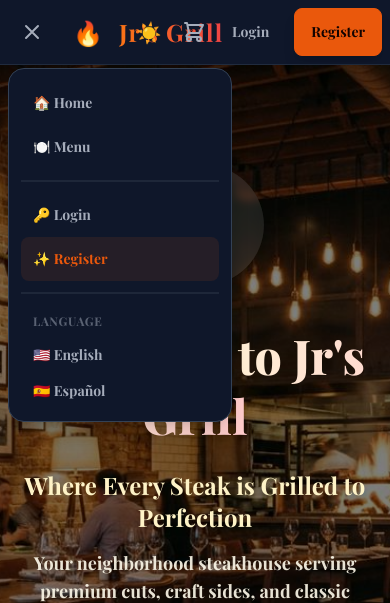
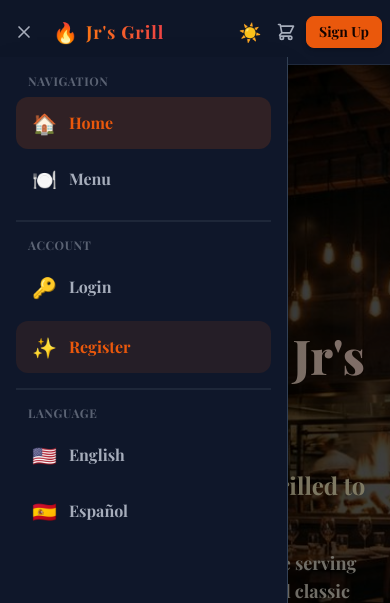
Before and after one commit to SalimFraj/smart-restaurant, a React (Vite) app in the folder frontend/: page / in a window 390 px wide. Both pictures are taken after a click on the button "Toggle menu". Shown: the top 603 px of the page. Built offline with nearby package versions, Linux system fonts and the light colour scheme; no server answers.

Commit message:
Fix Navbar responsivness

```diff
--- a/frontend/src/components/Navbar.jsx
+++ b/frontend/src/components/Navbar.jsx
@@ -1,5 +1,5 @@
-import { useState } from 'react';
-import { Link, useNavigate } from 'react-router-dom';
+import { useState, useEffect } from 'react';
+import { Link, useNavigate, useLocation } from 'react-router-dom';
 import { useAuth } from '../context/AuthContext';
 import { useCartStore, useUIStore } from '../store';
 import { useSocket } from '../hooks/useSocket';
@@ -11,11 +11,28 @@ export default function Navbar() {
   const items = useCartStore((state) => state.items);
   const { theme, toggleTheme } = useUIStore();
   const navigate = useNavigate();
+  const location = useLocation();
   const { t, i18n } = useTranslation();
   const [mobileMenuOpen, setMobileMenuOpen] = useState(false);
 
   // Initialize WebSocket connection
   useSocket();
+
+  // Close mobile menu on route change
+  useEffect(() => {
+    setMobileMenuOpen(false);
+  }, [location.pathname]);
+
+  // Close mobile menu when clicking outside
+  useEffect(() => {
+    const handleClickOutside = (e) => {
+      if (mobileMenuOpen && !e.target.closest('.mobile-menu-container')) {
+        setMobileMenuOpen(false);
+      }
+    };
+    document.addEventListener('click', handleClickOutside);
+    return () => document.removeEventListener('click', handleClickOutside);
+  }, [mobileMenuOpen]);
 
   // Calculate cart count from items - this ensures reactivity
   const cartCount = items.reduce((count, item) => count + item.quantity, 0);
@@ -34,23 +51,43 @@ export default function Navbar() {
     setMobileMenuOpen(false);
   };
 
+  const NavLink = ({ to, children, className = '' }) => {
+    const isActive = location.pathname === to;
     return (
-    <div className="navbar bg-base-100/95 backdrop-blur-md shadow-lg sticky top-0 z-50 border-b border-base-300/50">
-      <div className="navbar-start">
+      <Link
+        to={to}
+        className={`btn btn-ghost btn-sm md:btn-md rounded-lg transition-all duration-200 ${isActive ? 'bg-primary/15 text-primary font-semibold' : 'hover:bg-primary/10 hover:text-primary'
+          } ${className}`}
+        onClick={closeMobileMenu}
+      >
+        {children}
+      </Link>
+    );
+  };
+
+  return (
+    <>
+      <div className="navbar bg-base-100/95 backdrop-blur-md shadow-lg sticky top-0 z-50 border-b border-base-300/50 px-2 sm:px-4 lg:px-6">
+        {/* NAVBAR START - Logo & Mobile Menu */}
+        <div className="navbar-start gap-1">
           {/* Hamburger Menu Button - visible on mobile/tablet */}
-        <div className="dropdown lg:hidden">
+          <div className="mobile-menu-container xl:hidden">
             <button
-            tabIndex={0}
-            className="btn btn-ghost btn-circle"
-            onClick={() => setMobileMenuOpen(!mobileMenuOpen)}
+              className="btn btn-ghost btn-circle btn-sm sm:btn-md"
+              onClick={(e) => {
+                e.stopPropagation();
+                setMobileMenuOpen(!mobileMenuOpen);
+              }}
               aria-label="Toggle menu"
+              aria-expanded={mobileMenuOpen}
             >
               <svg
                 xmlns="http://www.w3.org/2000/svg"
-              className="h-6 w-6"
+                className="h-5 w-5 sm:h-6 sm:w-6 transition-transform duration-200"
                 fill="none"
                 viewBox="0 0 24 24"
                 stroke="currentColor"
+                style={{ transform: mobileMenuOpen ? 'rotate(90deg)' : 'rotate(0deg)' }}
               >
                 {mobileMenuOpen ? (
                   <path
@@ -69,167 +106,65 @@ export default function Navbar() {
                 )}
               </svg>
             </button>
-          {mobileMenuOpen && (
-            <ul
-              tabIndex={0}
-              className="menu menu-sm dropdown-content mt-3 z-[100] p-3 shadow-xl bg-base-100 rounded-box w-56 border border-base-300"
-            >
-              <li>
-                <Link
-                  to="/"
-                  className="py-3 hover:bg-primary/10 hover:text-primary rounded-lg"
-                  onClick={closeMobileMenu}
-                >
-                  🏠 {t('nav.home')}
+          </div>
+
+          {/* Logo */}
+          <Link to="/" className="btn btn-ghost px-2 sm:px-3 hover:scale-105 transition-transform">
+            <span className="text-xl sm:text-2xl">🔥</span>
+            <span className="gradient-text-sunset font-playfair tracking-wider text-lg sm:text-xl lg:text-2xl font-bold">
+              Jr's Grill
+            </span>
           </Link>
-              </li>
-              <li>
-                <Link
-                  to="/menu"
-                  className="py-3 hover:bg-primary/10 hover:text-primary rounded-lg"
-                  onClick={closeMobileMenu}
-                >
-                  🍽️ {t('nav.menu')}
-                </Link>
-              </li>
+        </div>
+
+        {/* NAVBAR CENTER - Desktop Navigation (hidden on mobile/tablet) */}
+        <div className="navbar-center hidden xl:flex">
+          <ul className="menu menu-horizontal px-1 gap-1">
+            <li><NavLink to="/">{t('nav.home')}</NavLink></li>
+            <li><NavLink to="/menu">{t('nav.menu')}</NavLink></li>
             {user && (
               <>
-                  <li>
-                    <Link
-                      to="/orders"
-                      className="py-3 hover:bg-primary/10 hover:text-primary rounded-lg"
-                      onClick={closeMobileMenu}
-                    >
-                      📋 {t('nav.orders')}
-                    </Link>
-                  </li>
-                  <li>
-                    <Link
-                      to="/reservations"
-                      className="py-3 hover:bg-primary/10 hover:text-primary rounded-lg"
-                      onClick={closeMobileMenu}
-                    >
-                      📅 {t('nav.reservations')}
-                    </Link>
-                  </li>
+                <li><NavLink to="/orders">{t('nav.orders')}</NavLink></li>
+                <li><NavLink to="/reservations">{t('nav.reservations')}</NavLink></li>
               </>
             )}
             {user?.role === 'admin' && (
               <li>
                 <Link
                   to="/admin"
-                    className="py-3 hover:bg-secondary/10 hover:text-secondary rounded-lg"
-                    onClick={closeMobileMenu}
+                  className={`btn btn-ghost btn-sm md:btn-md rounded-lg transition-all duration-200 ${location.pathname.startsWith('/admin')
+                      ? 'bg-secondary/15 text-secondary font-semibold'
+                      : 'hover:bg-secondary/10 hover:text-secondary'
+                    }`}
                 >
-                    👨‍💼 {t('nav.admin')}
+                  {t('nav.admin')}
                 </Link>
               </li>
             )}
-              <div className="divider my-1"></div>
-              {!user && !loading && (
-                <>
-                  <li>
-                    <Link
-                      to="/login"
-                      className="py-3 hover:bg-primary/10 hover:text-primary rounded-lg"
-                      onClick={closeMobileMenu}
-                    >
-                      🔑 {t('nav.login')}
-                    </Link>
-                  </li>
-                  <li>
-                    <Link
-                      to="/register"
-                      className="py-3 bg-primary/10 text-primary hover:bg-primary/20 rounded-lg font-medium"
-                      onClick={closeMobileMenu}
-                    >
-                      ✨ {t('nav.register')}
-                    </Link>
-                  </li>
-                </>
-              )}
-              <div className="divider my-1"></div>
-              <li className="menu-title">
-                <span className="text-xs uppercase tracking-wider text-base-content/50">Language</span>
-              </li>
+          </ul>
+        </div>
+
+        {/* NAVBAR END - Actions */}
+        <div className="navbar-end gap-1 sm:gap-2">
+          {/* Language Selector - Desktop only */}
+          <div className="dropdown dropdown-end hidden lg:block">
+            <div tabIndex={0} role="button" className="btn btn-ghost btn-circle btn-sm hover:scale-105 transition-transform">
+              <span className="text-lg">{i18n.language === 'en' ? '🇺🇸' : '🇪🇸'}</span>
+            </div>
+            <ul tabIndex={0} className="dropdown-content menu bg-base-100 rounded-box z-[100] w-36 p-2 shadow-xl border border-base-300 mt-2">
               <li>
                 <button
-                  onClick={() => {
-                    changeLanguage('en');
-                    closeMobileMenu();
-                  }}
-                  className={`py-2 hover:bg-primary/10 rounded-lg ${i18n.language === 'en' ? 'bg-primary/10 text-primary font-medium' : ''}`}
+                  onClick={() => changeLanguage('en')}
+                  className={`hover:bg-primary/10 rounded-lg text-sm ${i18n.language === 'en' ? 'bg-primary/10 text-primary' : ''}`}
                 >
                   🇺🇸 English
                 </button>
               </li>
               <li>
                 <button
-                  onClick={() => {
-                    changeLanguage('es');
-                    closeMobileMenu();
-                  }}
-                  className={`py-2 hover:bg-primary/10 rounded-lg ${i18n.language === 'es' ? 'bg-primary/10 text-primary font-medium' : ''}`}
+                  onClick={() => changeLanguage('es')}
+                  className={`hover:bg-primary/10 rounded-lg text-sm ${i18n.language === 'es' ? 'bg-primary/10 text-primary' : ''}`}
                 >
-                  🇪🇸 Español
-                </button>
-              </li>
-            </ul>
-          )}
-        </div>
-        <Link to="/" className="btn btn-ghost text-xl font-bold hover-scale transition-transform">
-          <span className="text-2xl mr-2">🔥</span>
-          <span className="gradient-text-sunset font-playfair tracking-wider text-2xl">Jr's Grill</span>
-        </Link>
-      </div>
-      <div className="navbar-center hidden lg:flex">
-        <ul className="menu menu-horizontal px-1 gap-1">
-          <li>
-            <Link to="/" className="btn btn-ghost rounded-lg hover:bg-primary/10 hover:text-primary transition-all">
-              {t('nav.home')}
-            </Link>
-          </li>
-          <li>
-            <Link to="/menu" className="btn btn-ghost rounded-lg hover:bg-primary/10 hover:text-primary transition-all">
-              {t('nav.menu')}
-            </Link>
-          </li>
-          {user && (
-            <>
-              <li>
-                <Link to="/orders" className="btn btn-ghost rounded-lg hover:bg-primary/10 hover:text-primary transition-all">
-                  {t('nav.orders')}
-                </Link>
-              </li>
-              <li>
-                <Link to="/reservations" className="btn btn-ghost rounded-lg hover:bg-primary/10 hover:text-primary transition-all">
-                  {t('nav.reservations')}
-                </Link>
-              </li>
-            </>
-          )}
-          {user?.role === 'admin' && (
-            <li>
-              <Link to="/admin" className="btn btn-ghost rounded-lg hover:bg-secondary/10 hover:text-secondary transition-all">
-                {t('nav.admin')}
-              </Link>
-            </li>
-          )}
-        </ul>
-      </div>
-      <div className="navbar-end gap-2">
-        <div className="dropdown dropdown-end hidden lg:block">
-          <div tabIndex={0} role="button" className="btn btn-ghost btn-circle hover-scale transition-transform">
-            <span className="text-xl">{i18n.language === 'en' ? '🇺🇸' : '🇪🇸'}</span>
-          </div>
-          <ul tabIndex={0} className="dropdown-content menu bg-base-100 rounded-box z-[1] w-40 p-2 shadow-xl border border-base-300">
-            <li>
-              <button onClick={() => changeLanguage('en')} className="hover:bg-primary/10 rounded-lg">
-                🇺🇸 English
-              </button>
-            </li>
-            <li>
-              <button onClick={() => changeLanguage('es')} className="hover:bg-primary/10 rounded-lg">
                   🇪🇸 Español
                 </button>
               </li>
@@ -238,25 +173,21 @@ export default function Navbar() {
 
           {/* Theme Toggle */}
           <button
-          className="btn btn-ghost btn-circle hover-scale transition-transform"
+            className="btn btn-ghost btn-circle btn-sm sm:btn-md hover:scale-105 transition-transform"
             onClick={toggleTheme}
             title="Toggle Theme"
           >
-          {theme === 'light' ? (
-            <span className="text-xl">🌙</span>
-          ) : (
-            <span className="text-xl">☀️</span>
-          )}
+            <span className="text-lg sm:text-xl">{theme === 'light' ? '🌙' : '☀️'}</span>
           </button>
 
-        {/* Notification Center */}
+          {/* Notification Center - logged in users only */}
           {user && <NotificationCenter />}
 
           {/* Cart Icon with Reactive Badge */}
-        <Link to="/cart" className="btn btn-ghost btn-circle indicator hover-scale transition-transform">
+          <Link to="/cart" className="btn btn-ghost btn-circle btn-sm sm:btn-md indicator hover:scale-105 transition-transform">
             <svg
               xmlns="http://www.w3.org/2000/svg"
-            className="h-6 w-6"
+              className="h-5 w-5 sm:h-6 sm:w-6"
               fill="none"
               viewBox="0 0 24 24"
               stroke="currentColor"
@@ -269,44 +200,201 @@ export default function Navbar() {
               />
             </svg>
             {cartCount > 0 && (
-            <span className="badge badge-sm badge-primary indicator-item animate-bounce-in">
-              {cartCount}
+              <span className="badge badge-xs sm:badge-sm badge-primary indicator-item animate-bounce-in font-bold">
+                {cartCount > 99 ? '99+' : cartCount}
               </span>
             )}
           </Link>
 
+          {/* User Menu / Auth Buttons */}
           {user ? (
             <div className="dropdown dropdown-end">
-            <div tabIndex={0} role="button" className="btn btn-ghost rounded-lg hover:bg-primary/10 transition-all">
+              <div tabIndex={0} role="button" className="btn btn-ghost btn-sm sm:btn-md rounded-lg hover:bg-primary/10 transition-all px-2 sm:px-3">
                 <div className="avatar placeholder">
-                <div className="bg-primary text-primary-content rounded-full w-10">
-                  <span className="text-sm font-bold">{user.name.charAt(0).toUpperCase()}</span>
+                  <div className="bg-primary text-primary-content rounded-full w-8 sm:w-10">
+                    <span className="text-xs sm:text-sm font-bold">{user.name.charAt(0).toUpperCase()}</span>
                   </div>
                 </div>
-              <span className="ml-2 hidden sm:inline-block font-medium">{user.name}</span>
+                <span className="ml-1 sm:ml-2 hidden md:inline-block font-medium text-sm truncate max-w-[100px]">
+                  {user.name}
+                </span>
+                <svg className="w-4 h-4 ml-1 hidden sm:block" fill="none" stroke="currentColor" viewBox="0 0 24 24">
+                  <path strokeLinecap="round" strokeLinejoin="round" strokeWidth="2" d="M19 9l-7 7-7-7" />
+                </svg>
               </div>
-            <ul tabIndex={0} className="dropdown-content menu bg-base-100 rounded-box z-[1] w-64 p-2 shadow-xl border border-base-300 mt-2">
-              <li className="">
-                <span className="text-sm text-base-content/70 truncate max-w-full block">{user.email}</span>
+              <ul tabIndex={0} className="dropdown-content menu bg-base-100 rounded-box z-[100] w-56 p-2 shadow-xl border border-base-300 mt-2">
+                <li className="px-3 py-2 border-b border-base-200">
+                  <div className="flex flex-col gap-0.5">
+                    <span className="font-semibold text-sm">{user.name}</span>
+                    <span className="text-xs text-base-content/60 truncate">{user.email}</span>
+                    {user.role === 'admin' && (
+                      <span className="badge badge-secondary badge-xs mt-1">Admin</span>
+                    )}
+                  </div>
                 </li>
-              <li>
-                <button onClick={handleLogout} className="hover:bg-error/10 hover:text-error rounded-lg">
+                <li className="mt-1">
+                  <button onClick={handleLogout} className="hover:bg-error/10 hover:text-error rounded-lg text-sm">
+                    <svg className="w-4 h-4" fill="none" stroke="currentColor" viewBox="0 0 24 24">
+                      <path strokeLinecap="round" strokeLinejoin="round" strokeWidth="2" d="M17 16l4-4m0 0l-4-4m4 4H7m6 4v1a3 3 0 01-3 3H6a3 3 0 01-3-3V7a3 3 0 013-3h4a3 3 0 013 3v1" />
+                    </svg>
                     {t('nav.logout')}
                   </button>
                 </li>
               </ul>
             </div>
           ) : !loading ? (
-          <>
-            <Link to="/login" className="btn btn-ghost rounded-lg hover:bg-primary/10 transition-all">
+            <div className="flex gap-1 sm:gap-2">
+              <Link to="/login" className="btn btn-ghost btn-sm rounded-lg hover:bg-primary/10 transition-all hidden sm:flex">
                 {t('nav.login')}
               </Link>
-            <Link to="/register" className="btn btn-primary rounded-lg shadow-lg hover:shadow-xl hover-scale transition-all">
-              {t('nav.register')}
+              <Link to="/register" className="btn btn-primary btn-sm rounded-lg shadow-md hover:shadow-lg hover:scale-105 transition-all">
+                <span className="hidden sm:inline">{t('nav.register')}</span>
+                <span className="sm:hidden">Sign Up</span>
               </Link>
-          </>
+            </div>
           ) : null}
         </div>
       </div>
+
+      {/* MOBILE MENU OVERLAY */}
+      <div
+        className={`fixed inset-0 bg-black/50 z-40 xl:hidden transition-opacity duration-300 ${mobileMenuOpen ? 'opacity-100' : 'opacity-0 pointer-events-none'
+          }`}
+        onClick={closeMobileMenu}
+      />
+
+      {/* MOBILE MENU SLIDE-IN PANEL */}
+      <div
+        className={`mobile-menu-container fixed top-[57px] sm:top-[65px] left-0 w-72 sm:w-80 h-[calc(100vh-57px)] sm:h-[calc(100vh-65px)] bg-base-100 z-50 xl:hidden transform transition-transform duration-300 ease-out shadow-2xl border-r border-base-300 overflow-y-auto ${mobileMenuOpen ? 'translate-x-0' : '-translate-x-full'
+          }`}
+      >
+        <nav className="p-4 space-y-2">
+          {/* Navigation Links */}
+          <div className="space-y-1">
+            <p className="text-xs uppercase tracking-wider text-base-content/50 font-semibold px-3 mb-2">
+              Navigation
+            </p>
+            <Link
+              to="/"
+              className={`flex items-center gap-3 px-4 py-3 rounded-xl transition-all ${location.pathname === '/' ? 'bg-primary/15 text-primary font-semibold' : 'hover:bg-base-200'
+                }`}
+              onClick={closeMobileMenu}
+            >
+              <span className="text-xl">🏠</span>
+              <span>{t('nav.home')}</span>
+            </Link>
+            <Link
+              to="/menu"
+              className={`flex items-center gap-3 px-4 py-3 rounded-xl transition-all ${location.pathname === '/menu' ? 'bg-primary/15 text-primary font-semibold' : 'hover:bg-base-200'
+                }`}
+              onClick={closeMobileMenu}
+            >
+              <span className="text-xl">🍽️</span>
+              <span>{t('nav.menu')}</span>
+            </Link>
+            {user && (
+              <>
+                <Link
+                  to="/orders"
+                  className={`flex items-center gap-3 px-4 py-3 rounded-xl transition-all ${location.pathname === '/orders' ? 'bg-primary/15 text-primary font-semibold' : 'hover:bg-base-200'
+                    }`}
+                  onClick={closeMobileMenu}
+                >
+                  <span className="text-xl">📋</span>
+                  <span>{t('nav.orders')}</span>
+                </Link>
+                <Link
+                  to="/reservations"
+                  className={`flex items-center gap-3 px-4 py-3 rounded-xl transition-all ${location.pathname === '/reservations' ? 'bg-primary/15 text-primary font-semibold' : 'hover:bg-base-200'
+                    }`}
+                  onClick={closeMobileMenu}
+                >
+                  <span className="text-xl">📅</span>
+                  <span>{t('nav.reservations')}</span>
+                </Link>
+              </>
+            )}
+            {user?.role === 'admin' && (
+              <Link
+                to="/admin"
+                className={`flex items-center gap-3 px-4 py-3 rounded-xl transition-all ${location.pathname.startsWith('/admin') ? 'bg-secondary/15 text-secondary font-semibold' : 'hover:bg-base-200'
+                  }`}
+                onClick={closeMobileMenu}
+              >
+                <span className="text-xl">👨‍💼</span>
+                <span>{t('nav.admin')}</span>
+              </Link>
+            )}
+          </div>
+
+          <div className="divider my-3"></div>
+
+          {/* Auth Section for Mobile */}
+          {!user && !loading && (
+            <div className="space-y-2">
+              <p className="text-xs uppercase tracking-wider text-base-content/50 font-semibold px-3 mb-2">
+                Account
+              </p>
+              <Link
+                to="/login"
+                className="flex items-center gap-3 px-4 py-3 rounded-xl hover:bg-base-200 transition-all"
+                onClick={closeMobileMenu}
+              >
+                <span className="text-xl">🔑</span>
+                <span>{t('nav.login')}</span>
+              </Link>
+              <Link
+                to="/register"
+                className="flex items-center gap-3 px-4 py-3 rounded-xl bg-primary/10 text-primary font-medium hover:bg-primary/20 transition-all"
+                onClick={closeMobileMenu}
+              >
+                <span className="text-xl">✨</span>
+                <span>{t('nav.register')}</span>
+              </Link>
+              <div className="divider my-3"></div>
+            </div>
+          )}
+
+          {/* Language Selection */}
+          <div className="space-y-1">
+            <p className="text-xs uppercase tracking-wider text-base-content/50 font-semibold px-3 mb-2">
+              Language
+            </p>
+            <button
+              onClick={() => {
+                changeLanguage('en');
+                closeMobileMenu();
+              }}
+              className={`flex items-center gap-3 px-4 py-3 rounded-xl w-full transition-all ${i18n.language === 'en' ? 'bg-primary/10 text-primary font-medium' : 'hover:bg-base-200'
+                }`}
+            >
+              <span className="text-xl">🇺🇸</span>
+              <span>English</span>
+              {i18n.language === 'en' && (
+                <svg className="w-4 h-4 ml-auto" fill="currentColor" viewBox="0 0 20 20">
+                  <path fillRule="evenodd" d="M16.707 5.293a1 1 0 010 1.414l-8 8a1 1 0 01-1.414 0l-4-4a1 1 0 011.414-1.414L8 12.586l7.293-7.293a1 1 0 011.414 0z" clipRule="evenodd" />
+                </svg>
+              )}
+            </button>
+            <button
+              onClick={() => {
+                changeLanguage('es');
+                closeMobileMenu();
+              }}
+              className={`flex items-center gap-3 px-4 py-3 rounded-xl w-full transition-all ${i18n.language === 'es' ? 'bg-primary/10 text-primary font-medium' : 'hover:bg-base-200'
+                }`}
+            >
+              <span className="text-xl">🇪🇸</span>
+              <span>Español</span>
+              {i18n.language === 'es' && (
+                <svg className="w-4 h-4 ml-auto" fill="currentColor" viewBox="0 0 20 20">
+                  <path fillRule="evenodd" d="M16.707 5.293a1 1 0 010 1.414l-8 8a1 1 0 01-1.414 0l-4-4a1 1 0 011.414-1.414L8 12.586l7.293-7.293a1 1 0 011.414 0z" clipRule="evenodd" />
+                </svg>
+              )}
+            </button>
+          </div>
+        </nav>
+      </div>
+    </>
   );
 }
```
Lines whose indentation alone changed are shown as unchanged.
